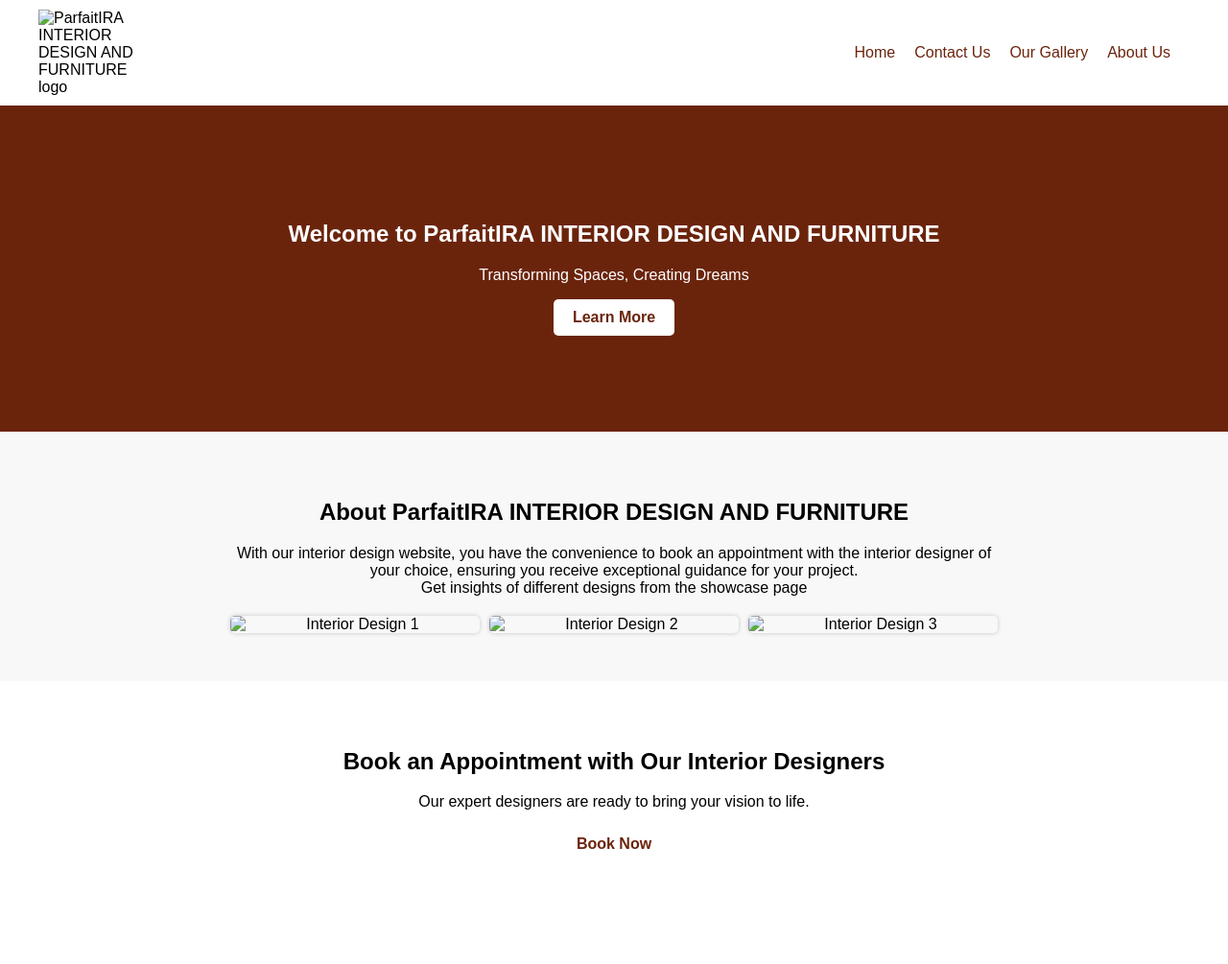
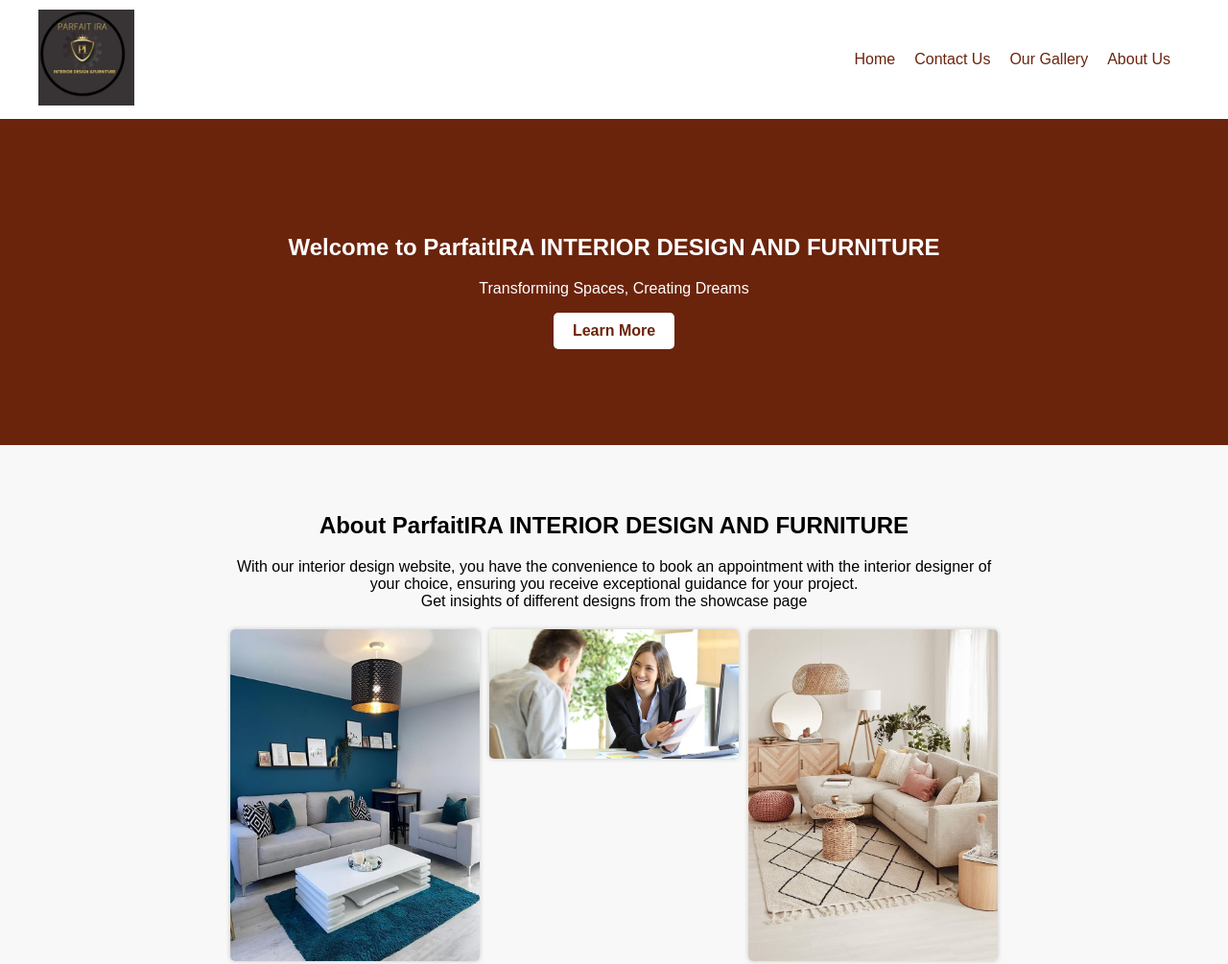
Before and after one commit to ParfaitPRO/webdesignassesment, a plain HTML site: page index.html in a window 1280 px wide. Shown: the top 1005 px of the page at 96% size. Drawn offline with Linux system fonts and the light colour scheme.

Commit message:
Update index.html

```diff
--- a/index.html
+++ b/index.html
@@ -10,7 +10,7 @@
     <header>
         <nav>
             <div class="logo">
-                <img src="Photos of Assessment\Red Purple Modern Minimalist Initial AS Letter Logo (1).jpg" alt="ParfaitIRA INTERIOR DESIGN AND FURNITURE logo">
+                <img src="Red Purple Modern Minimalist Initial AS Letter Logo (1).jpg" alt="ParfaitIRA INTERIOR DESIGN AND FURNITURE logo">
             </div>
             <ul>
                 <li><a href="home page.html">Home</a></li>
@@ -32,9 +32,9 @@
         <p>With our interior design website, you have the convenience to book an appointment with the interior designer of your choice, ensuring you receive exceptional guidance for your project.<br>Get insights of different designs from the showcase page </p>
 
         <div class="image-gallery">
-            <img src="Photos of Assessment/attractive home decor.jpg" alt="Interior Design 1">
-            <img src="Photos of Assessment/SCORE Business Mentor Program.jpg" alt="Interior Design 2">
-            <img src="Photos of Assessment/Grandes Soluciones Para Recibidores Pequeos _ Small Living Room Decor.jpg" alt="Interior Design 3">
+            <img src="attractive home decor.jpg" alt="Interior Design 1">
+            <img src="SCORE Business Mentor Program.jpg" alt="Interior Design 2">
+            <img src="Grandes Soluciones Para Recibidores Pequeos _ Small Living Room Decor.jpg" alt="Interior Design 3">
 
         </div>
     </section>
```
